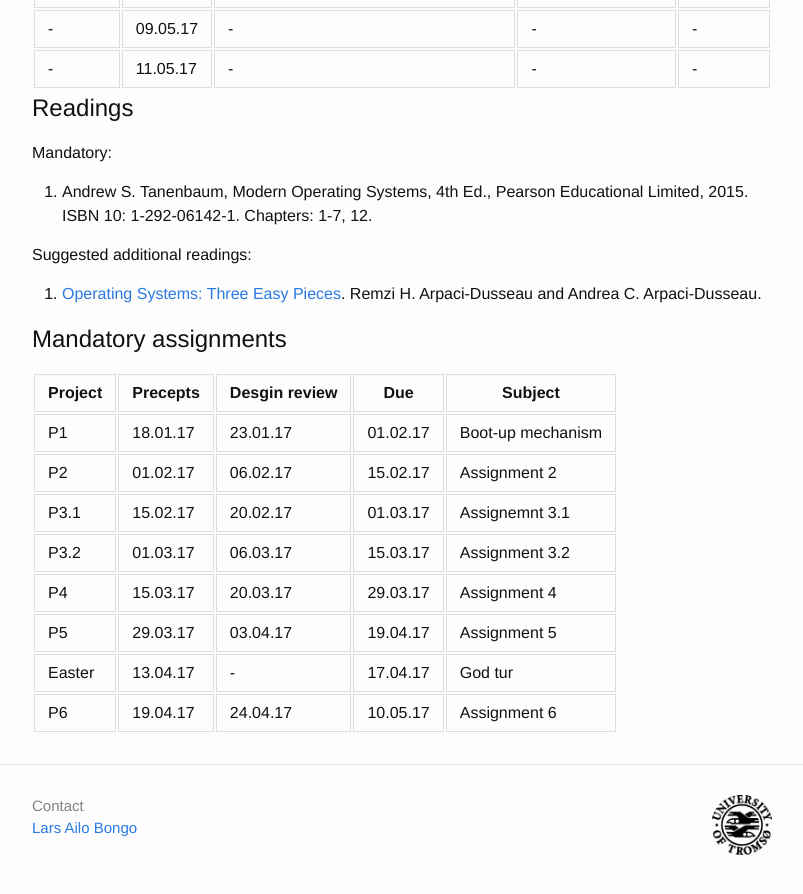
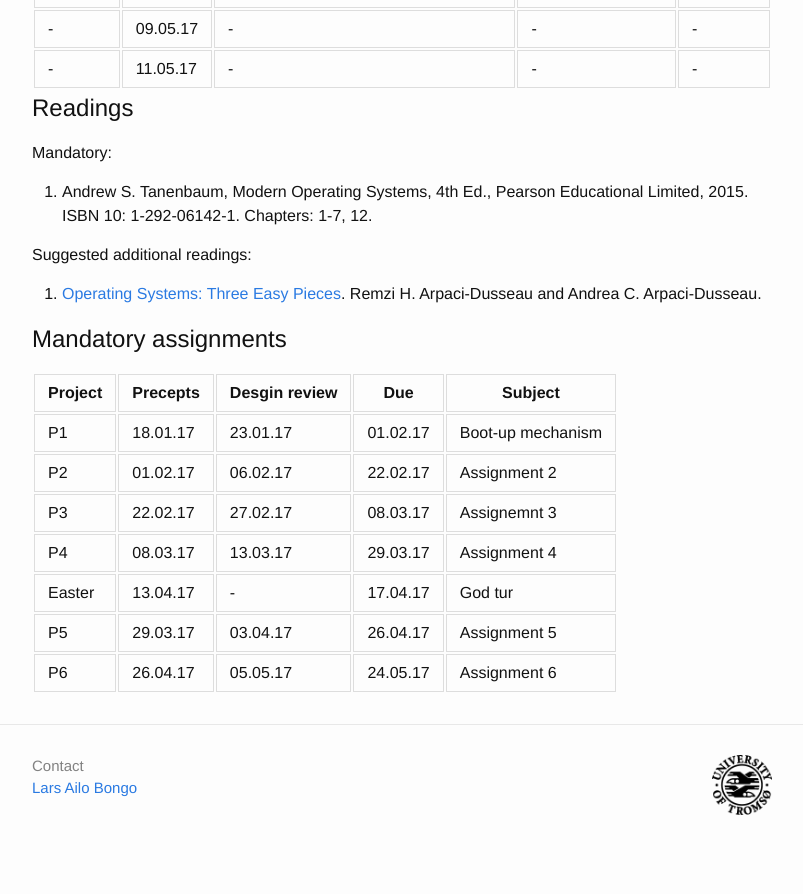
Before and after one commit to uit-inf-2201-s17/uit-inf-2201-s17.github.io, a Jekyll site: the page built from index.md, in a window 1280 px wide and 900 px high, scrolled down 2146 px. Shown: the top 894 px of the window, without its empty margins (238-1041 px from the left). Built offline with Jekyll 4.4.1, drawn with Linux system fonts in a browser that asks for light colours; after the commit the page ends 3006 px from its top, so only the background shows below that; some of the changed text lies outside the part shown.

Commit message:
Updated assignment schedule

```diff
--- a/index.md
+++ b/index.md
@@ -85,10 +85,9 @@ Suggested additional readings:
 | Project |	Precepts | Desgin review | Due | Subject|
 |---------|----------|----------|----------|---------|
 | P1 	  | 18.01.17 | 23.01.17 | 01.02.17 | Boot-up mechanism |
-| P2      | 01.02.17 | 06.02.17 | 15.02.17 | Assignment 2 |
-| P3.1    | 15.02.17 | 20.02.17 | 01.03.17 | Assignemnt 3.1 |
-| P3.2    | 01.03.17 | 06.03.17 | 15.03.17 | Assignment 3.2 |
-| P4      | 15.03.17 | 20.03.17 | 29.03.17 | Assignment 4 |
-| P5      | 29.03.17 | 03.04.17 | 19.04.17 | Assignment 5 |
+| P2      | 01.02.17 | 06.02.17 | 22.02.17 | Assignment 2 |
+| P3      | 22.02.17 | 27.02.17 | 08.03.17 | Assignemnt 3 |
+| P4      | 08.03.17 | 13.03.17 | 29.03.17 | Assignment 4 |
 | Easter  | 13.04.17 | -        | 17.04.17 | God tur |
-| P6      | 19.04.17 | 24.04.17 | 10.05.17 | Assignment 6 |
+| P5      | 29.03.17 | 03.04.17 | 26.04.17 | Assignment 5 |
+| P6      | 26.04.17 | 05.05.17 | 24.05.17 | Assignment 6 |
```
Also changed, not shown: other parts of index.md (+1 -1 lines), 1 other file.
